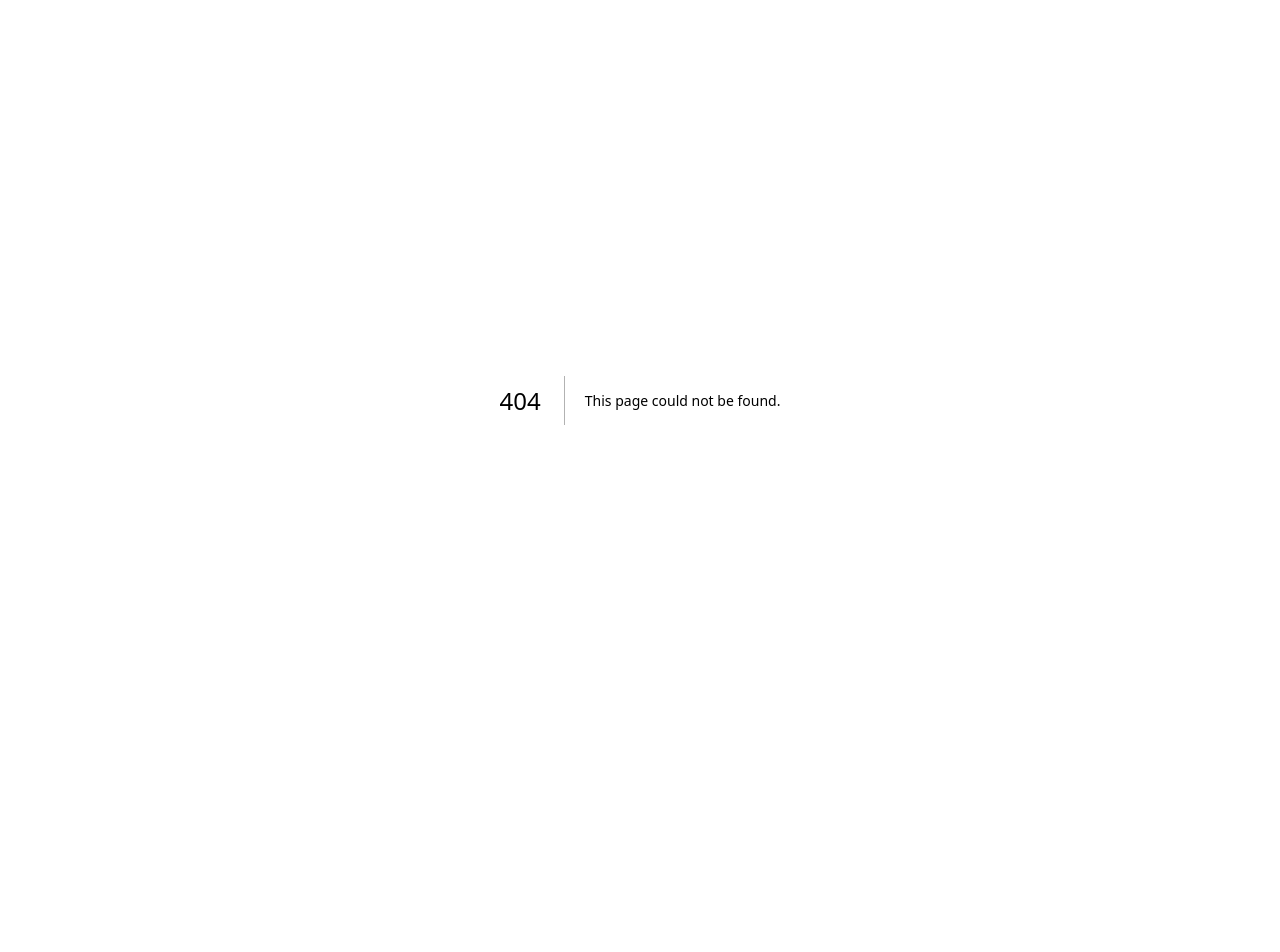
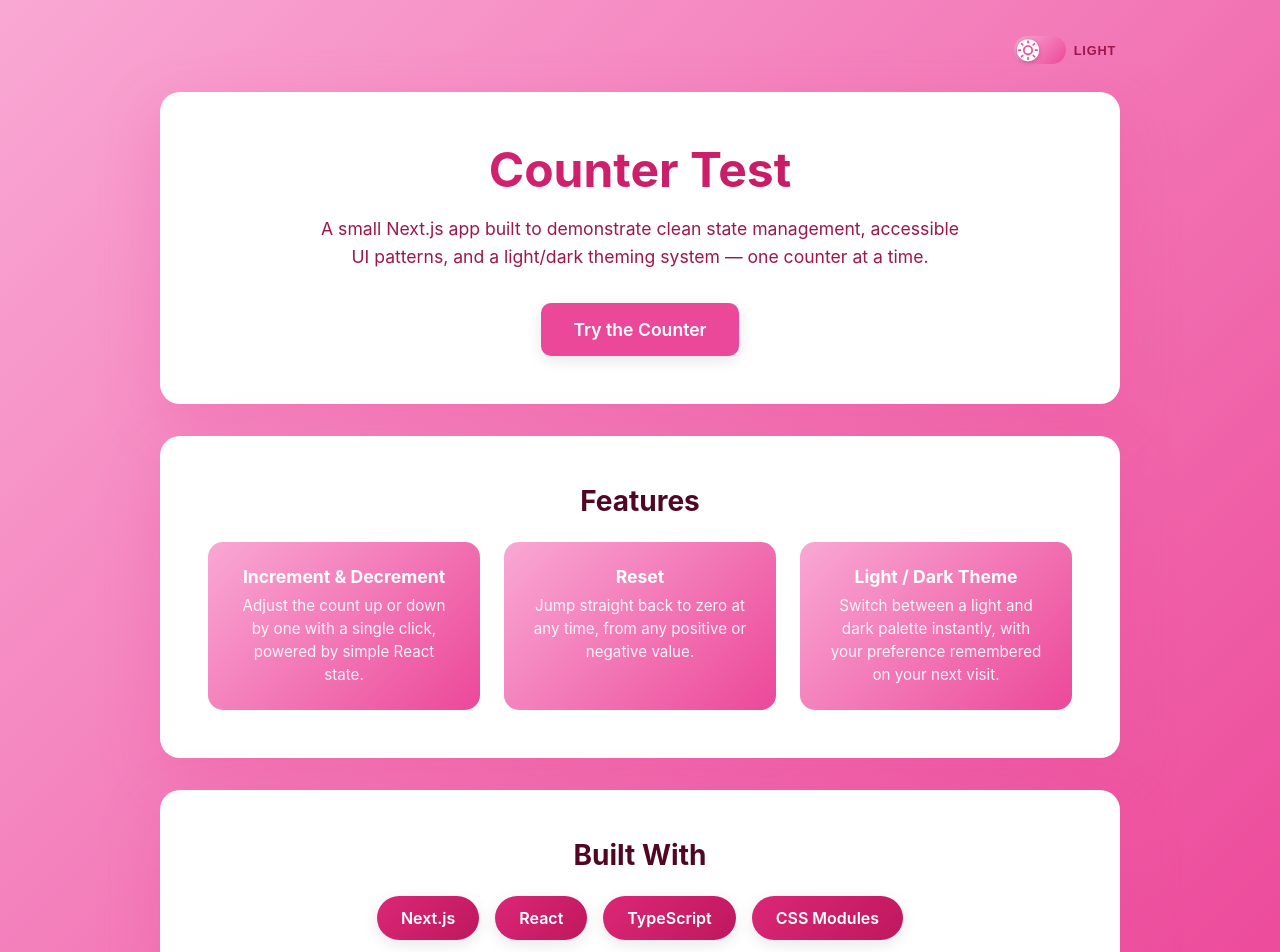
Before and after one commit to belstaller/Counter-Test, a Next.js app: page /landing in a window 1280 px wide. Before the commit this address had no page. Shown: the top 952 px of the page. Before the commit the page ends 800 px from the top, so only its background shows below. Built offline with nearby package versions, Linux system fonts and the light colour scheme.

Commit message:
Build a landing page for the Counter Test app

```diff
--- /dev/null
+++ b/src/app/landing/landing.module.css
@@ -0,0 +1,194 @@
+.main {
+  display: flex;
+  flex-direction: column;
+  align-items: center;
+  min-height: 100vh;
+  padding: 2rem;
+  background: var(--color-bg-page);
+  transition: background 0.35s ease;
+}
+
+.header {
+  display: flex;
+  justify-content: flex-end;
+  width: 100%;
+  max-width: 960px;
+  margin-bottom: 1.5rem;
+}
+
+.content {
+  display: flex;
+  flex-direction: column;
+  gap: 2rem;
+  width: 100%;
+  max-width: 960px;
+}
+
+/* ── Shared card look, matches page.module.css .container ───────────── */
+.hero,
+.features,
+.techStack {
+  background: var(--color-bg-card);
+  border-radius: 20px;
+  padding: 3rem;
+  box-shadow: 0 20px 60px var(--color-card-shadow);
+  transition:
+    background 0.35s ease,
+    box-shadow 0.35s ease;
+}
+
+/* ── Hero ─────────────────────────────────────────────────────────── */
+.hero {
+  text-align: center;
+}
+
+.title {
+  font-size: 3rem;
+  font-weight: 700;
+  margin: 0 0 1rem 0;
+  background: var(--color-title-gradient);
+  -webkit-background-clip: text;
+  -webkit-text-fill-color: transparent;
+  background-clip: text;
+  transition: background 0.35s ease;
+}
+
+.tagline {
+  font-size: 1.1rem;
+  color: var(--color-text-muted);
+  margin: 0 auto 2rem auto;
+  line-height: 1.6;
+  max-width: 640px;
+  transition: color 0.35s ease;
+}
+
+.cta {
+  display: inline-block;
+  background: var(--color-accent);
+  color: white;
+  font-size: 1.1rem;
+  font-weight: 600;
+  padding: 1rem 2rem;
+  border-radius: 10px;
+  box-shadow: 0 4px 15px rgba(0, 0, 0, 0.1);
+  transition:
+    transform 0.2s ease,
+    box-shadow 0.2s ease,
+    background 0.2s ease;
+}
+
+.cta:hover {
+  background: var(--color-title-gradient);
+  transform: translateY(-2px);
+  box-shadow: 0 6px 20px rgba(0, 0, 0, 0.15);
+}
+
+.cta:focus-visible {
+  outline: 2px solid var(--color-accent);
+  outline-offset: 3px;
+}
+
+/* ── Section titles ───────────────────────────────────────────────── */
+.sectionTitle {
+  font-size: 1.75rem;
+  font-weight: 700;
+  color: var(--color-text);
+  margin: 0 0 1.5rem 0;
+  text-align: center;
+  transition: color 0.35s ease;
+}
+
+/* ── Features ─────────────────────────────────────────────────────── */
+.featureGrid {
+  display: grid;
+  grid-template-columns: repeat(3, 1fr);
+  gap: 1.5rem;
+}
+
+.featureCard {
+  background: var(--color-bg-page);
+  border-radius: 15px;
+  padding: 1.5rem;
+  text-align: center;
+}
+
+.featureTitle {
+  font-size: 1.1rem;
+  font-weight: 700;
+  color: white;
+  margin: 0 0 0.5rem 0;
+}
+
+.featureDescription {
+  font-size: 0.95rem;
+  color: rgba(255, 255, 255, 0.9);
+  line-height: 1.5;
+  margin: 0;
+}
+
+/* ── Tech stack ───────────────────────────────────────────────────── */
+.techList {
+  display: flex;
+  flex-wrap: wrap;
+  justify-content: center;
+  gap: 1rem;
+  list-style: none;
+  padding: 0;
+  margin: 0;
+}
+
+.techItem {
+  background: var(--color-title-gradient);
+  color: white;
+  font-size: 1rem;
+  font-weight: 600;
+  padding: 0.75rem 1.5rem;
+  border-radius: 999px;
+  box-shadow: 0 4px 15px rgba(0, 0, 0, 0.1);
+}
+
+/* ── Responsive ───────────────────────────────────────────────────── */
+@media (max-width: 768px) {
+  .title {
+    font-size: 2rem;
+  }
+
+  .tagline {
+    font-size: 1rem;
+  }
+
+  .hero,
+  .features,
+  .techStack {
+    padding: 2rem;
+  }
+
+  .featureGrid {
+    grid-template-columns: 1fr;
+  }
+
+  .sectionTitle {
+    font-size: 1.4rem;
+  }
+}
+
+@media (max-width: 420px) {
+  .hero,
+  .features,
+  .techStack {
+    padding: 1.5rem;
+  }
+
+  .cta {
+    width: 100%;
+  }
+
+  .techList {
+    flex-direction: column;
+    align-items: stretch;
+  }
+
+  .techItem {
+    text-align: center;
+  }
+}
--- /dev/null
+++ b/src/app/landing/page.tsx
@@ -0,0 +1,78 @@
+import Link from 'next/link';
+import ThemeToggle from '@/components/ThemeToggle';
+import styles from './landing.module.css';
+
+const FEATURES = [
+  {
+    title: 'Increment & Decrement',
+    description:
+      'Adjust the count up or down by one with a single click, powered by simple React state.',
+  },
+  {
+    title: 'Reset',
+    description:
+      'Jump straight back to zero at any time, from any positive or negative value.',
+  },
+  {
+    title: 'Light / Dark Theme',
+    description:
+      'Switch between a light and dark palette instantly, with your preference remembered on your next visit.',
+  },
+];
+
+const TECH_STACK = ['Next.js', 'React', 'TypeScript', 'CSS Modules'];
+
+export default function LandingPage() {
+  return (
+    <main className={styles.main}>
+      <div className={styles.header}>
+        <ThemeToggle />
+      </div>
+
+      <div className={styles.content}>
+        <section className={styles.hero} aria-labelledby="hero-heading">
+          <h1 id="hero-heading" className={styles.title}>
+            Counter Test
+          </h1>
+          <p className={styles.tagline}>
+            A small Next.js app built to demonstrate clean state management,
+            accessible UI patterns, and a light/dark theming system — one
+            counter at a time.
+          </p>
+          <Link href="/" className={styles.cta}>
+            Try the Counter
+          </Link>
+        </section>
+
+        <section className={styles.features} aria-labelledby="features-heading">
+          <h2 id="features-heading" className={styles.sectionTitle}>
+            Features
+          </h2>
+          <div className={styles.featureGrid}>
+            {FEATURES.map(feature => (
+              <div key={feature.title} className={styles.featureCard}>
+                <h3 className={styles.featureTitle}>{feature.title}</h3>
+                <p className={styles.featureDescription}>
+                  {feature.description}
+                </p>
+              </div>
+            ))}
+          </div>
+        </section>
+
+        <section className={styles.techStack} aria-labelledby="tech-heading">
+          <h2 id="tech-heading" className={styles.sectionTitle}>
+            Built With
+          </h2>
+          <ul className={styles.techList}>
+            {TECH_STACK.map(tech => (
+              <li key={tech} className={styles.techItem}>
+                {tech}
+              </li>
+            ))}
+          </ul>
+        </section>
+      </div>
+    </main>
+  );
+}
--- a/src/app/page.module.css
+++ b/src/app/page.module.css
@@ -24,8 +24,26 @@
 
 .header {
   display: flex;
-  justify-content: flex-end;
+  justify-content: space-between;
+  align-items: center;
   margin-bottom: 1.5rem;
+}
+
+.navLink {
+  font-size: 0.9rem;
+  font-weight: 600;
+  color: var(--color-text-muted);
+  transition: color 0.2s ease;
+}
+
+.navLink:hover {
+  color: var(--color-text);
+}
+
+.navLink:focus-visible {
+  outline: 2px solid var(--color-accent);
+  outline-offset: 3px;
+  border-radius: 4px;
 }
 
 .title {
--- a/src/app/page.tsx
+++ b/src/app/page.tsx
@@ -1,6 +1,7 @@
 'use client';
 
 import { useState } from 'react';
+import Link from 'next/link';
 import Counter from '@/components/Counter';
 import ThemeToggle from '@/components/ThemeToggle';
 import styles from './page.module.css';
@@ -16,6 +17,9 @@ export default function Home() {
     <main className={styles.main}>
       <div className={styles.container}>
         <div className={styles.header}>
+          <Link href="/landing" className={styles.navLink}>
+            About this project
+          </Link>
           <ThemeToggle />
         </div>
         <h1 className={styles.title}>Counter Test</h1>
```
Also changed, not shown: chiron-memory/architectures.md (added, +3 -0 lines), chiron-memory/chiron-memory.md (added, +8 -0 lines), chiron-memory/configs.md (added, +3 -0 lines), chiron-memory/contradictions.md (added, +3 -0 lines), chiron-memory/conventions.md (added, +3 -0 lines), chiron-memory/decisions.md (added, +3 -0 lines), chiron-memory/gotchas.md (added, +3 -0 lines), 2 other files (tests, documents, lock files or other folders).
